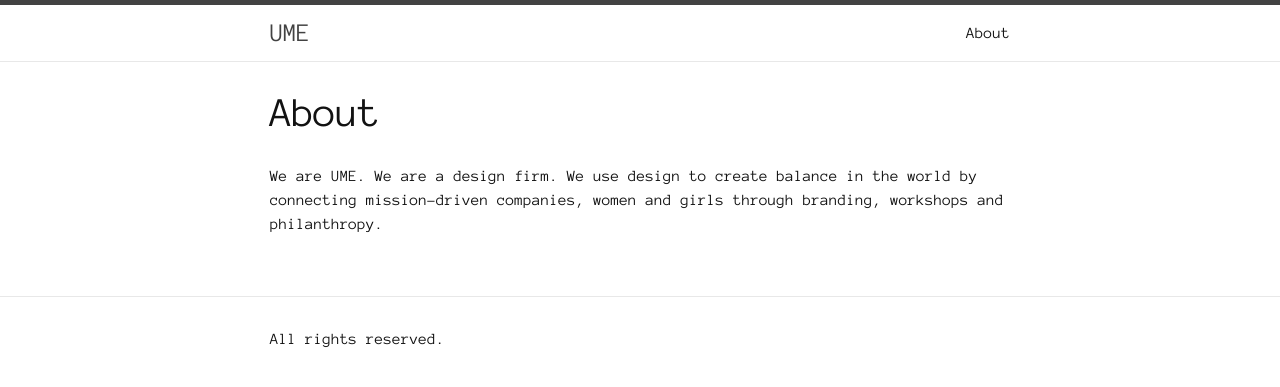
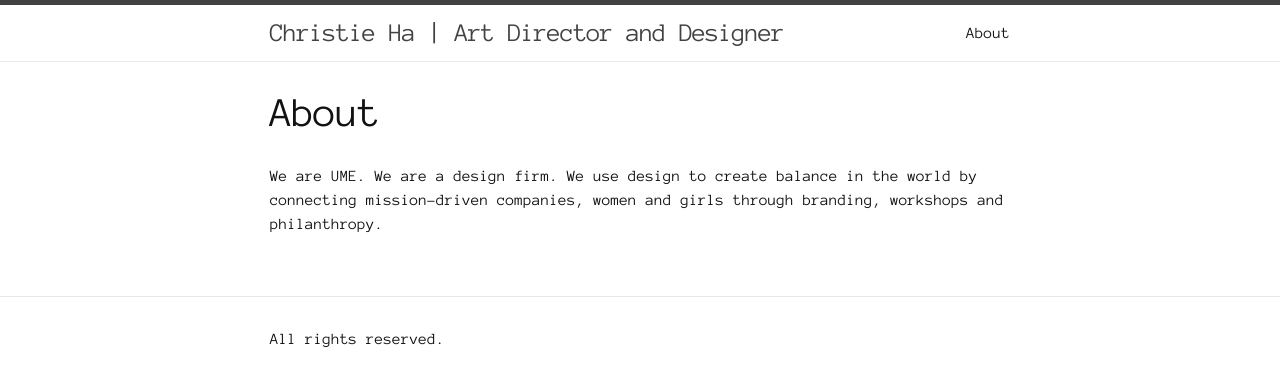
Before and after one commit to christieha/ume, a Jekyll site: the page built from about.md, in a window 1280 px wide. Shown: the top 387 px of the page. Built offline with Jekyll 4.4.1, drawn with Linux system fonts in a browser that asks for light colours; part of the change alters nothing that is shown.

Commit message:
Updated Config

```diff
--- a/_config.yml
+++ b/_config.yml
@@ -1,5 +1,5 @@
 ---
-title: UME
+title: Christie Ha | Art Director and Designer
 timezone: UTC
 collections:
   posts:
@@ -9,11 +9,9 @@ collections:
     title: Uploads
     output: true
 email: christieha@gmail.com
-description: We are UME. We are a design firm. We use design to create balance in
-  the world by connecting mission-driven companies, women and girls through branding,
-  workshops and philanthropy.
+description: Hello
 baseurl:
-url: http://ume.design
+url: christieha.com
 twitter_username:
 github_username: christieha
 markdown: kramdown
```
